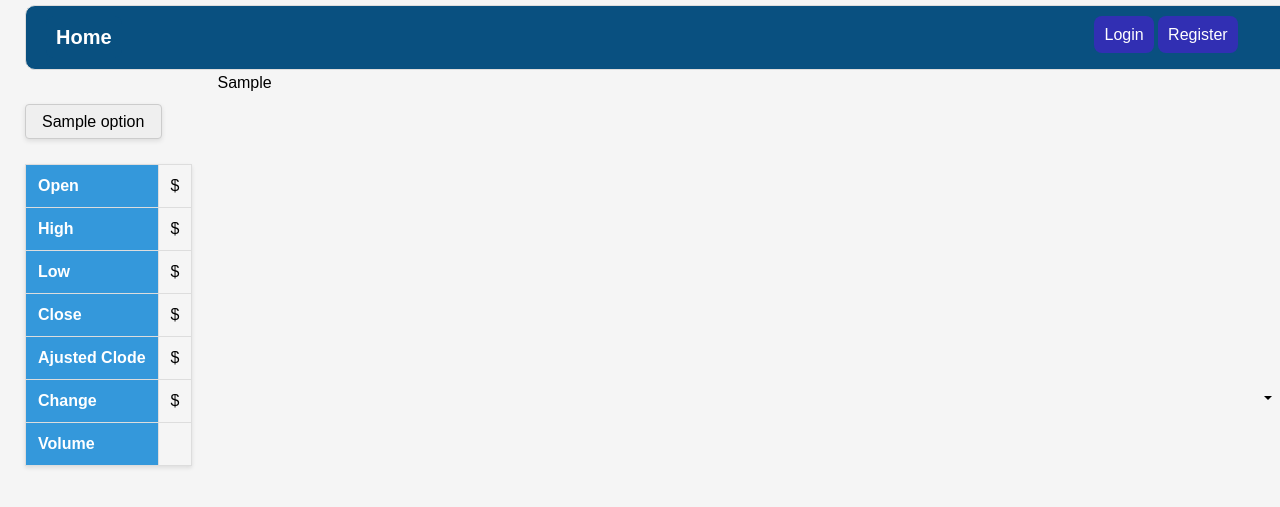
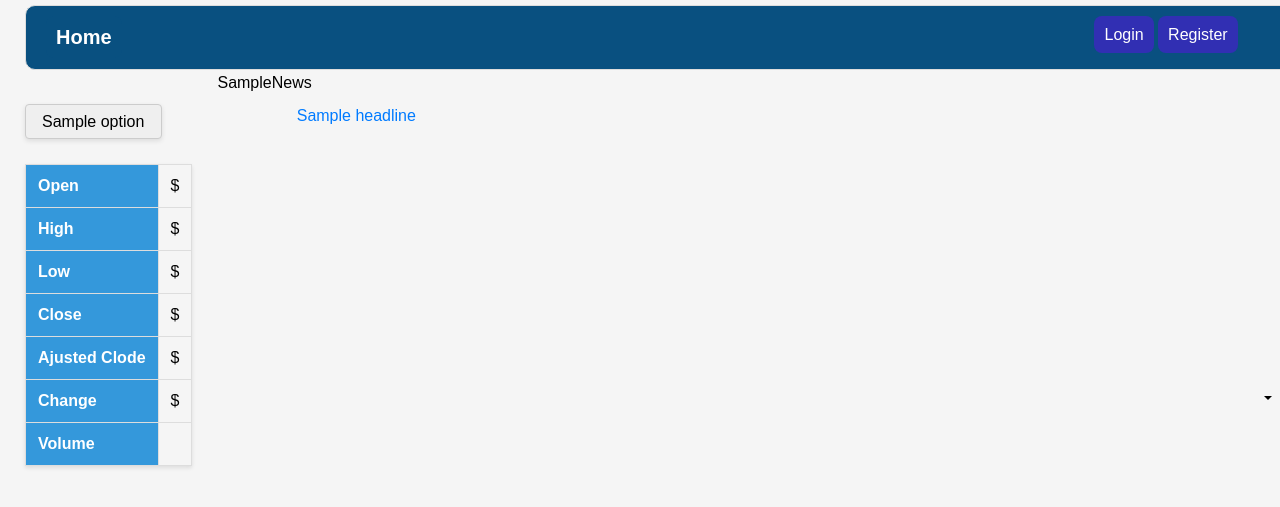
Before and after one commit to MinhHiepPHAM/backend_projects, a Django app: template myproject/templates/stock/ticker.html in a window 1280 px wide; the page is wider, and only the part inside the window is pictured. Shown: the top 507 px of that part. Run offline with Django 4.2, Linux system fonts and the light colour scheme; tables that the repository leaves empty hold one stand-in row (values such as "Sample post"); the template is opened without the code that fills it: values that come from a table or form of the project are taken from there, most other values are stand-ins (such as "Sample title", 1, 10 or a date in 2020).

Commit message:
remove invalid url

```diff
--- a/myproject/scrape_news.py
+++ b/myproject/scrape_news.py
@@ -115,7 +115,8 @@ def get_urls(symbol, driver):
         for article in news_articles:
             headline = article.text
             url = article.find('a')['href']
-            if is_valid_url(url): url = home_url + url
+            # print(url,is_active_url(url))
+            if not is_valid_url(url): url = home_url + url
             headlines.append(headline)
             urls.append(url)
 
--- a/myproject/templates/stock/ticker.html
+++ b/myproject/templates/stock/ticker.html
@@ -75,6 +75,15 @@
             {{ plot_html|safe }}
         </div>
 
+        <div>
+            News
+            {% for new in news %}
+            <div style="margin-left: 25px; margin-top: 15px;">
+                <a href="{{new.url}}" class="news-link">{{new.headline}}</a><br>
+            </div>
+            {% endfor %}
+        </div>
+
     </div>
 
 {% endblock content%}
```
Also changed, not shown: myproject/stock_price/views.py (+9 -1 lines).
